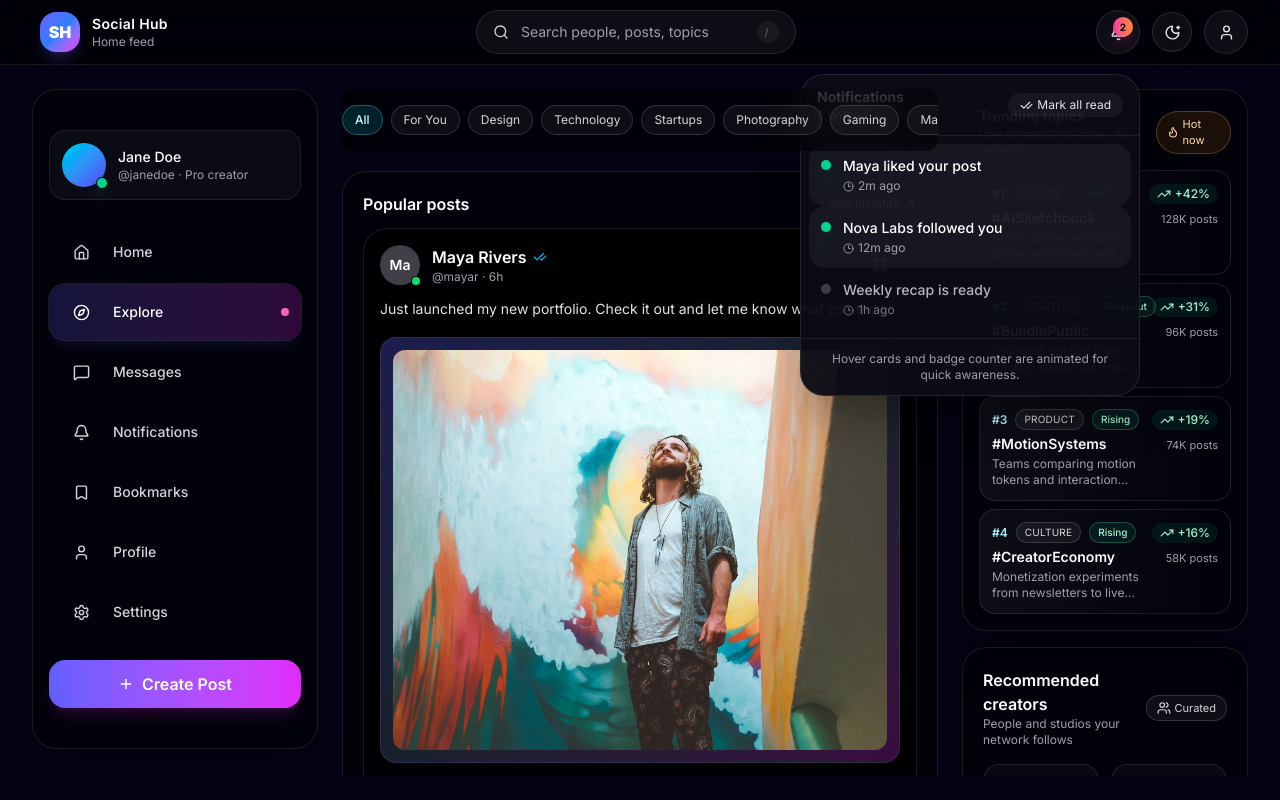
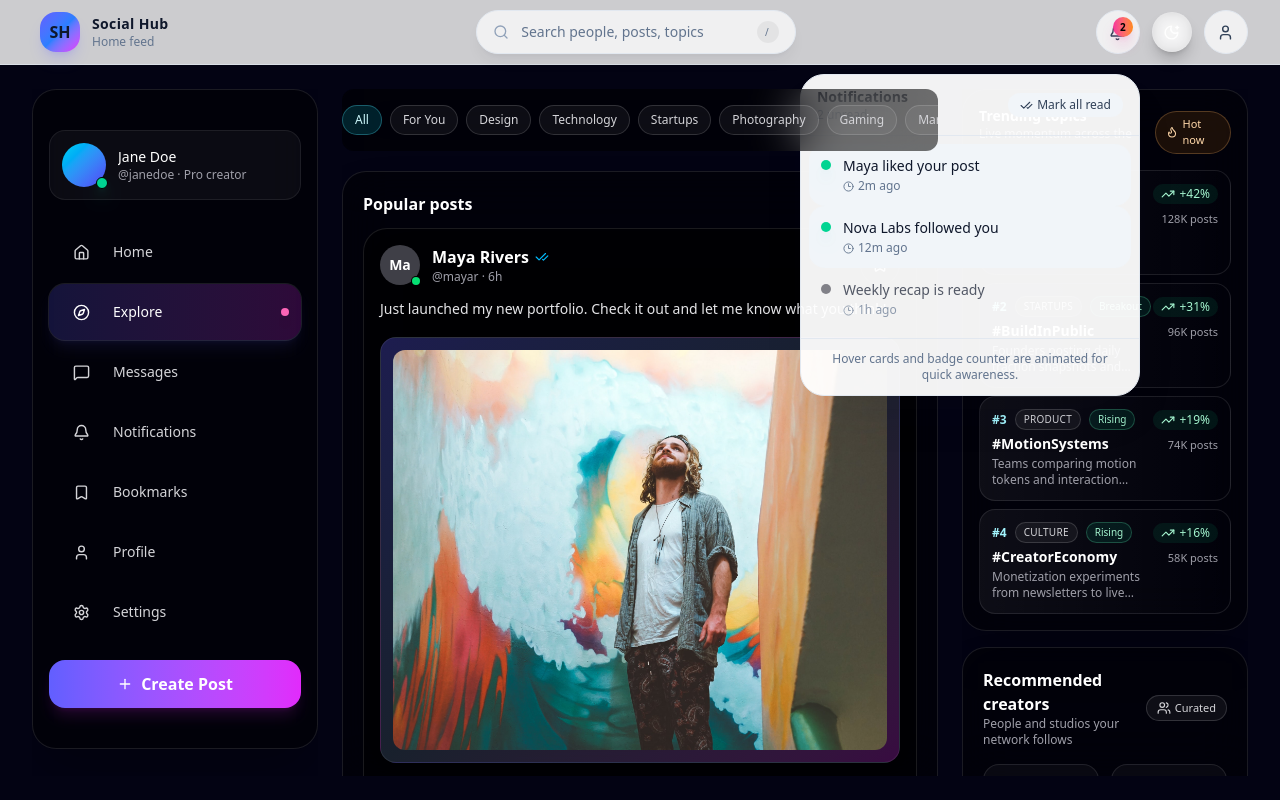
Before and after one commit to sagar-koju/Social-Hub, a Next.js app: page /explore in a window 1280 px wide. Both pictures are taken after a click on the button "Notifications". Built offline with nearby package versions, Linux system fonts and the light colour scheme.

Commit message:
Theme toggling with light and dark modes

```diff
--- a/package.json
+++ b/package.json
@@ -20,6 +20,7 @@
     "framer-motion": "^12.38.0",
     "lucide-react": "^1.14.0",
     "next": "16.2.5",
+    "next-theme": "^0.1.5",
     "next-themes": "^0.4.6",
     "radix-ui": "^1.4.3",
     "react": "19.2.4",
--- a/src/app/globals.css
+++ b/src/app/globals.css
@@ -1,8 +1,9 @@
 @import "tailwindcss";
 @import "tw-animate-css";
-@import "shadcn/tailwind.css";
+/* @import "shadcn/tailwind.css"; */
 
-:root {
+
+/* :root {
   --color-background: #e8e8e8;
   --color-surface: #bfbfbf;
   --color-muted: #96939b;
@@ -24,7 +25,7 @@
   --color-foreground: #f1eaf5;
   --color-card: #2b2530;
   --color-border: #2b2530;
-}
+} */
 
 html {
   height: 100%;
--- a/src/app/page.tsx
+++ b/src/app/page.tsx
@@ -12,7 +12,7 @@ import { AnimatedBackground } from '@/components/ui/animated-background'
 
 export default function HomePage() {
   return (
-    <main className="min-h-screen w-full overflow-hidden bg-slate-950 text-slate-100">
+    <main className="min-h-screen w-full overflow-hidden bg-background text-foreground transition-colors duration-300">
       <AnimatedBackground variant="blobs" />
       <Navbar />
       <HeroSection />
--- a/src/components/navigation/ThemeToggle.tsx
+++ b/src/components/navigation/ThemeToggle.tsx
@@ -8,19 +8,54 @@ import { useTheme } from "next-themes";
 export default function ThemeToggle() {
   const { theme, setTheme, resolvedTheme } = useTheme();
   const [mounted, setMounted] = useState(false);
+  const [isDark, setIsDark] = useState(false);
 
   useEffect(() => {
     setMounted(true);
   }, []);
 
-  const isDark = mounted ? (theme === "system" ? resolvedTheme === "dark" : theme === "dark") : true;
+  useEffect(() => {
+    if (!mounted) {
+      return;
+    }
+
+    const currentTheme = theme === "system" ? resolvedTheme : theme;
+    setIsDark(currentTheme === "dark");
+  }, [mounted, resolvedTheme, theme]);
+
+  const toggleTheme = () => {
+    const nextTheme = isDark ? "light" : "dark";
+
+    setIsDark(nextTheme === "dark");
+    document.documentElement.classList.toggle("dark", nextTheme === "dark");
+    document.documentElement.style.colorScheme = nextTheme;
+
+    try {
+      window.localStorage.setItem("theme", nextTheme);
+    } catch {
+      // Ignore storage errors in private mode or restricted environments.
+    }
+
+    setTheme(nextTheme);
+  };
+
+  if (!mounted) {
+    return (
+      <button
+        type="button"
+        aria-label="Toggle theme"
+        className="inline-flex h-10 w-10 items-center justify-center rounded-full border border-white/10 bg-white/5 text-white/90 shadow-lg shadow-black/20 backdrop-blur"
+      />
+    );
+  }
 
   return (
     <motion.button
       type="button"
       whileHover={{ scale: 1.06 }}
       whileTap={{ scale: 0.94 }}
-      onClick={() => setTheme(isDark ? "light" : "dark")}
+      onClick={toggleTheme}
+      aria-pressed={isDark}
       className="inline-flex h-10 w-10 items-center justify-center rounded-full border border-white/10 bg-white/5 text-white/90 shadow-lg shadow-black/20 backdrop-blur transition hover:border-white/20 hover:bg-white/10"
       aria-label="Toggle theme"
     >
--- a/src/components/navigation/TopNav.tsx
+++ b/src/components/navigation/TopNav.tsx
@@ -5,6 +5,8 @@ import { AnimatePresence, motion } from "framer-motion";
 import Link from "next/link";
 import { Bell, Search, Sparkles, User, X, CheckCheck, Clock3, Filter, Send } from "lucide-react";
 import ThemeToggle from "@/components/navigation/ThemeToggle";
+import { DropdownMenu, DropdownMenuSub, DropdownMenuRadioGroup, DropdownMenuSubContent, DropdownMenuRadioItem, DropdownMenuSubTrigger } from "@/components/ui/dropdown-menu";
+import { useTheme } from "next-themes";
 
 const recentSearches = ["Design systems", "Motion UI", "Creator economy"];
 const suggestions = [
@@ -26,6 +28,7 @@ export default function TopNav() {
   const [mobileSearchQuery, setMobileSearchQuery] = useState("");
   const [query, setQuery] = useState("");
   const searchRef = useRef<HTMLDivElement | null>(null);
+  const { theme, setTheme } = useTheme();
 
   const unreadCount = useMemo(() => notifications.filter((item) => !item.read).length, []);
 
@@ -45,15 +48,15 @@ export default function TopNav() {
   }, []);
 
   return (
-    <header className="sticky top-0 z-40 border-b border-white/8 bg-black/55 backdrop-blur-xl">
+    <header className="sticky top-0 z-40 border-b border-slate-200/70 bg-white/80 text-slate-900 backdrop-blur-xl dark:border-white/8 dark:bg-black/55 dark:text-white">
       <div className="mx-auto flex h-16 max-w-7xl items-center justify-between gap-3 px-4 sm:px-6 lg:px-8">
-        <Link href="/feed" className="flex items-center gap-3 rounded-full px-2 py-1 transition hover:bg-white/5">
+        <Link href="/feed" className="flex items-center gap-3 rounded-full px-2 py-1 transition hover:bg-black/5 dark:hover:bg-white/5">
           <div className="flex h-10 w-10 items-center justify-center rounded-2xl bg-linear-to-br from-indigo-500 via-blue-500 to-fuchsia-500 font-black shadow-lg shadow-indigo-500/20">
             SH
           </div>
           <div className="hidden sm:block">
-            <div className="text-sm font-semibold tracking-wide text-white">Social Hub</div>
-            <div className="text-xs text-zinc-400">Home feed</div>
+            <div className="text-sm font-semibold tracking-wide text-slate-900 dark:text-white">Social Hub</div>
+            <div className="text-xs text-slate-500 dark:text-zinc-400">Home feed</div>
           </div>
         </Link>
 
@@ -63,11 +66,11 @@ export default function TopNav() {
             onFocus={() => setSearchOpen(true)}
             onClick={() => setSearchOpen(true)}
             whileHover={{ scale: 1.01 }}
-            className="flex h-11 min-w-[320px] items-center gap-3 rounded-full border border-white/10 bg-white/5 px-4 text-left text-sm text-zinc-400 shadow-lg shadow-black/15 transition hover:border-white/20 hover:bg-white/8"
+            className="flex h-11 min-w-[320px] items-center gap-3 rounded-full border border-slate-200 bg-white/70 px-4 text-left text-sm text-slate-500 shadow-lg shadow-slate-900/5 transition hover:border-slate-300 hover:bg-white dark:border-white/10 dark:bg-white/5 dark:text-zinc-400 dark:shadow-black/15 dark:hover:border-white/20 dark:hover:bg-white/10"
           >
-            <Search size={16} className="text-zinc-300" />
+            <Search size={16} className="text-slate-400 dark:text-zinc-300" />
             <span className="flex-1">Search people, posts, topics</span>
-            <span className="rounded-full bg-white/5 px-2 py-1 text-[10px] uppercase tracking-[0.25em] text-zinc-500">/</span>
+            <span className="rounded-full bg-black/5 px-2 py-1 text-[10px] uppercase tracking-[0.25em] text-slate-500 dark:bg-white/5 dark:text-zinc-500">/</span>
           </motion.button>
 
           <AnimatePresence>
@@ -77,19 +80,19 @@ export default function TopNav() {
                 animate={{ opacity: 1, y: 8, scale: 1 }}
                 exit={{ opacity: 0, y: 12, scale: 0.98 }}
                 transition={{ duration: 0.18 }}
-                className="absolute left-0 top-full z-50 mt-2 w-90 overflow-hidden rounded-3xl border border-white/10 bg-[#0b0c16]/95 p-3 shadow-2xl shadow-black/40"
+                className="absolute left-0 top-full z-50 mt-2 w-90 overflow-hidden rounded-3xl border border-slate-200 bg-white/95 p-3 shadow-2xl shadow-slate-900/10 dark:border-white/10 dark:bg-[#0b0c16]/95 dark:shadow-black/40"
               >
-                <div className="rounded-2xl border border-white/8 bg-white/5 px-3 py-2">
+                <div className="rounded-2xl border border-slate-200 bg-slate-50 px-3 py-2 dark:border-white/8 dark:bg-white/5">
                   <div className="flex items-center gap-2">
-                    <Search size={16} className="text-zinc-400" />
+                    <Search size={16} className="text-slate-400 dark:text-zinc-400" />
                     <input
                       value={query}
                       onChange={(event) => setQuery(event.target.value)}
                       placeholder="Search Social Hub"
-                      className="w-full bg-transparent text-sm text-white outline-none placeholder:text-zinc-500"
+                      className="w-full bg-transparent text-sm text-slate-900 outline-none placeholder:text-slate-400 dark:text-white dark:placeholder:text-zinc-500"
                     />
                     {query ? (
-                      <button type="button" onClick={() => setQuery("")} className="text-zinc-400 transition hover:text-white">
+                      <button type="button" onClick={() => setQuery("")} className="text-slate-400 transition hover:text-slate-900 dark:text-zinc-400 dark:hover:text-white">
                         <X size={15} />
                       </button>
                     ) : null}
@@ -97,26 +100,26 @@ export default function TopNav() {
                 </div>
 
                 <div className="mt-3 space-y-3">
-                  <div className="flex items-center justify-between text-xs uppercase tracking-[0.22em] text-zinc-500">
+                  <div className="flex items-center justify-between text-xs uppercase tracking-[0.22em] text-slate-500 dark:text-zinc-500">
                     <span>Recent searches</span>
                     <span className="inline-flex items-center gap-1 text-indigo-300"><Sparkles size={12} /> Live suggestions</span>
                   </div>
                   <div className="flex flex-wrap gap-2">
                     {recentSearches.map((item) => (
-                      <button key={item} className="rounded-full border border-white/8 bg-white/5 px-3 py-1.5 text-xs text-zinc-200 transition hover:border-indigo-400/60 hover:bg-indigo-500/10">
+                      <button key={item} className="rounded-full border border-slate-200 bg-white px-3 py-1.5 text-xs text-slate-700 transition hover:border-indigo-400/60 hover:bg-indigo-500/10 dark:border-white/8 dark:bg-white/5 dark:text-zinc-200">
                         {item}
                       </button>
                     ))}
                   </div>
                   <div className="space-y-2">
                     {suggestions.map((item) => (
-                      <button key={item.title} className="flex w-full items-center gap-3 rounded-2xl border border-white/8 bg-white/4 px-3 py-2 text-left transition hover:border-white/15 hover:bg-white/7">
+                      <button key={item.title} className="flex w-full items-center gap-3 rounded-2xl border border-slate-200 bg-white px-3 py-2 text-left transition hover:border-slate-300 hover:bg-slate-50 dark:border-white/8 dark:bg-white/4 dark:hover:border-white/15 dark:hover:bg-white/7">
                         <div className="flex h-9 w-9 items-center justify-center rounded-xl bg-linear-to-br from-indigo-500/25 to-fuchsia-500/25 text-indigo-200">
                           <Filter size={15} />
                         </div>
                         <div>
-                          <div className="text-sm font-medium text-white">{item.title}</div>
-                          <div className="text-xs text-zinc-400">{item.subtitle}</div>
+                          <div className="text-sm font-medium text-slate-900 dark:text-white">{item.title}</div>
+                          <div className="text-xs text-slate-500 dark:text-zinc-400">{item.subtitle}</div>
                         </div>
                       </button>
                     ))}
@@ -131,7 +134,7 @@ export default function TopNav() {
           <button
             type="button"
             onClick={() => setMobileSearchOpen(true)}
-            className="inline-flex h-11 w-11 items-center justify-center rounded-full border border-white/10 bg-white/5 text-zinc-200 transition hover:border-white/20 hover:bg-white/10 md:hidden"
+            className="inline-flex h-11 w-11 items-center justify-center rounded-full border border-slate-200 bg-white/70 text-slate-700 transition hover:border-slate-300 hover:bg-white md:hidden dark:border-white/10 dark:bg-white/5 dark:text-zinc-200 dark:hover:border-white/20 dark:hover:bg-white/10"
             aria-label="Search"
           >
             <Search size={17} />
@@ -142,7 +145,7 @@ export default function TopNav() {
               type="button"
               onClick={() => setNotificationsOpen((value) => !value)}
               whileTap={{ scale: 0.95 }}
-              className="relative inline-flex h-11 w-11 items-center justify-center rounded-full border border-white/10 bg-white/5 text-zinc-200 transition hover:border-white/20 hover:bg-white/10"
+              className="relative inline-flex h-11 w-11 items-center justify-center rounded-full border border-slate-200 bg-white/70 text-slate-700 transition hover:border-slate-300 hover:bg-white dark:border-white/10 dark:bg-white/5 dark:text-zinc-200 dark:hover:border-white/20 dark:hover:bg-white/10"
               aria-label="Notifications"
             >
               <Bell size={17} />
@@ -158,14 +161,14 @@ export default function TopNav() {
                   animate={{ opacity: 1, y: 12, scale: 1 }}
                   exit={{ opacity: 0, y: 10, scale: 0.98 }}
                   transition={{ duration: 0.18 }}
-                  className="absolute right-0 top-full mt-2 w-85 overflow-hidden rounded-3xl border border-white/10 bg-[#0b0c16]/95 shadow-2xl shadow-black/40"
+                  className="absolute right-0 top-full mt-2 w-85 overflow-hidden rounded-3xl border border-slate-200 bg-white/95 shadow-2xl shadow-slate-900/10 dark:border-white/10 dark:bg-[#0b0c16]/95 dark:shadow-black/40"
                 >
-                  <div className="flex items-center justify-between border-b border-white/8 px-4 py-3">
+                  <div className="flex items-center justify-between border-b border-slate-200 px-4 py-3 dark:border-white/8">
                     <div>
-                      <div className="text-sm font-semibold text-white">Notifications</div>
-                      <div className="text-xs text-zinc-400">{unreadCount} unread</div>
+                      <div className="text-sm font-semibold text-slate-900 dark:text-white">Notifications</div>
+                      <div className="text-xs text-slate-500 dark:text-zinc-400">{unreadCount} unread</div>
                     </div>
-                    <button className="inline-flex items-center gap-1 rounded-full bg-white/5 px-3 py-1 text-xs text-zinc-200 transition hover:bg-white/10">
+                    <button className="inline-flex items-center gap-1 rounded-full bg-slate-100 px-3 py-1 text-xs text-slate-700 transition hover:bg-slate-200 dark:bg-white/5 dark:text-zinc-200 dark:hover:bg-white/10">
                       <CheckCheck size={13} /> Mark all read
                     </button>
                   </div>
@@ -174,12 +177,12 @@ export default function TopNav() {
                     {notifications.map((item) => (
                       <div
                         key={item.id}
-                        className={`flex items-start gap-3 rounded-2xl px-3 py-3 transition ${item.read ? "opacity-70" : "bg-white/5"}`}
+                        className={`flex items-start gap-3 rounded-2xl px-3 py-3 transition ${item.read ? "opacity-70" : "bg-slate-100 dark:bg-white/5"}`}
                       >
                         <div className={`mt-1 h-2.5 w-2.5 rounded-full ${item.read ? "bg-zinc-600" : "bg-emerald-400 shadow-lg shadow-emerald-400/30"}`} />
                         <div className="flex-1">
-                          <div className="text-sm font-medium text-white">{item.title}</div>
-                          <div className="mt-0.5 flex items-center gap-1 text-xs text-zinc-400">
+                          <div className="text-sm font-medium text-slate-900 dark:text-white">{item.title}</div>
+                          <div className="mt-0.5 flex items-center gap-1 text-xs text-slate-500 dark:text-zinc-400">
                             <Clock3 size={11} /> {item.time}
                           </div>
                         </div>
@@ -187,7 +190,7 @@ export default function TopNav() {
                     ))}
                   </div>
 
-                  <div className="border-t border-white/8 px-4 py-3 text-center text-xs text-zinc-400">
+                  <div className="border-t border-slate-200 px-4 py-3 text-center text-xs text-slate-500 dark:border-white/8 dark:text-zinc-400">
                     Hover cards and badge counter are animated for quick awareness.
                   </div>
                 </motion.div>
@@ -197,7 +200,7 @@ export default function TopNav() {
 
           <ThemeToggle />
 
-          <button className="inline-flex h-11 w-11 items-center justify-center rounded-full border border-white/10 bg-white/5 text-zinc-200 transition hover:border-white/20 hover:bg-white/10">
+          <button className="inline-flex h-11 w-11 items-center justify-center rounded-full border border-slate-200 bg-white/70 text-slate-700 transition hover:border-slate-300 hover:bg-white dark:border-white/10 dark:bg-white/5 dark:text-zinc-200 dark:hover:border-white/20 dark:hover:bg-white/10">
             <User size={17} />
           </button>
         </div>
--- a/src/components/shared/footer.tsx
+++ b/src/components/shared/footer.tsx
@@ -23,7 +23,7 @@ export function Footer() {
   ]
 
   return (
-    <footer id="about" className="bg-gradient-to-b from-slate-900 to-slate-950 border-t border-white/10">
+    <footer id="about" className="bg-linear-to-b from-slate-900 to-slate-950 border-t border-white/10">
       <div className="max-w-7xl mx-auto px-4 sm:px-6 lg:px-8 py-16">
         {/* Main Footer Content */}
         <div className="grid md:grid-cols-2 lg:grid-cols-5 gap-12 mb-12">
@@ -36,7 +36,7 @@ export function Footer() {
             className="lg:col-span-1"
           >
             <div className="flex items-center gap-3 mb-6">
-              <div className="w-10 h-10 rounded-xl bg-gradient-to-br from-blue-400 to-purple-600 flex items-center justify-center">
+              <div className="w-10 h-10 rounded-xl bg-linear-to-br from-blue-400 to-purple-600 flex items-center justify-center">
                 <span className="text-white font-bold text-lg">SH</span>
               </div>
               <span className="text-xl font-bold text-white">SocialHub</span>
@@ -76,7 +76,7 @@ export function Footer() {
         </div>
 
         {/* Divider */}
-        <div className="h-px bg-gradient-to-r from-transparent via-white/10 to-transparent my-12" />
+        <div className="h-px bg-linear-to-r from-transparent via-white/10 to-transparent my-12" />
 
         {/* Bottom Footer */}
         <div className="flex flex-col md:flex-row justify-between items-center gap-6">
--- a/src/providers/theme-provider.tsx
+++ b/src/providers/theme-provider.tsx
@@ -6,21 +6,10 @@ import { ThemeProvider as NextThemesProvider } from "next-themes";
 type ThemeProviderProps = React.ComponentProps<typeof NextThemesProvider>;
 
 export function ThemeProvider({ children, ...props }: ThemeProviderProps) {
-  const [mounted, setMounted] = React.useState(false);
-
-  React.useEffect(() => {
-    setMounted(true);
-  }, []);
-
-  // Prevent hydration mismatch by not rendering until after mount
-  if (!mounted) {
-    return <>{children}</>;
-  }
-
   return (
     <NextThemesProvider
       attribute="class"
-      defaultTheme="system"
+      defaultTheme="light"
       enableSystem
       disableTransitionOnChange
       {...props}
--- a/tailwind.config.ts
+++ b/tailwind.config.ts
@@ -1,7 +1,7 @@
 import type { Config } from "tailwindcss";
 
 const config: Config = {
-  darkMode: ["class", ".dark"],
+  darkMode: "class",
   theme: {
     extend: {
       colors: {
```
Also changed, not shown: src/components/modeToggle/modeToggle.tsx (added, +39 -0 lines), src/components/sections/hero-section.tsx (+12 -12 lines), src/components/shared/navbar.tsx (+16 -7 lines), 2 other files (tests, documents, lock files or other folders).
